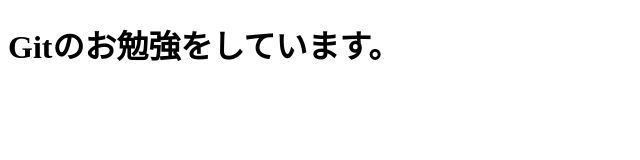
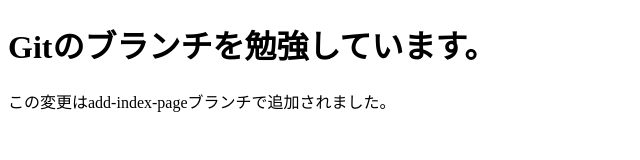
Before and after one commit to idauyukoketa/git-name, a plain HTML site: page index.html in a window 1280 px wide. Shown: the whole page, without its empty margins (0-640 px from the left). Drawn offline with Linux system fonts and the light colour scheme.

Commit message:
段落を追加

```diff
--- a/index.html
+++ b/index.html
@@ -1,12 +1,11 @@
 <!DOCTYPE html>
 <html lang="ja">
-<head>
-    <meta charset="UTF-8">
-    <meta http-equiv="X-UA-Compatible" content="IE=edge">
-    <meta name="viewport" content="width=device-width, initial-scale=1.0">
-    <title>Gitのお勉強</title>
-</head>
-<body>
-    <h1>Gitのお勉強をしています。</h1>
-</body>
+  <head>
+    <meta charset="UTF-8" />
+    <title>Gitの勉強</title>
+  </head>
+  <body>
+    <h1>Gitのブランチを勉強しています。</h1>
+    <p>この変更はadd-index-pageブランチで追加されました。</p>
+  </body>
 </html>
```
